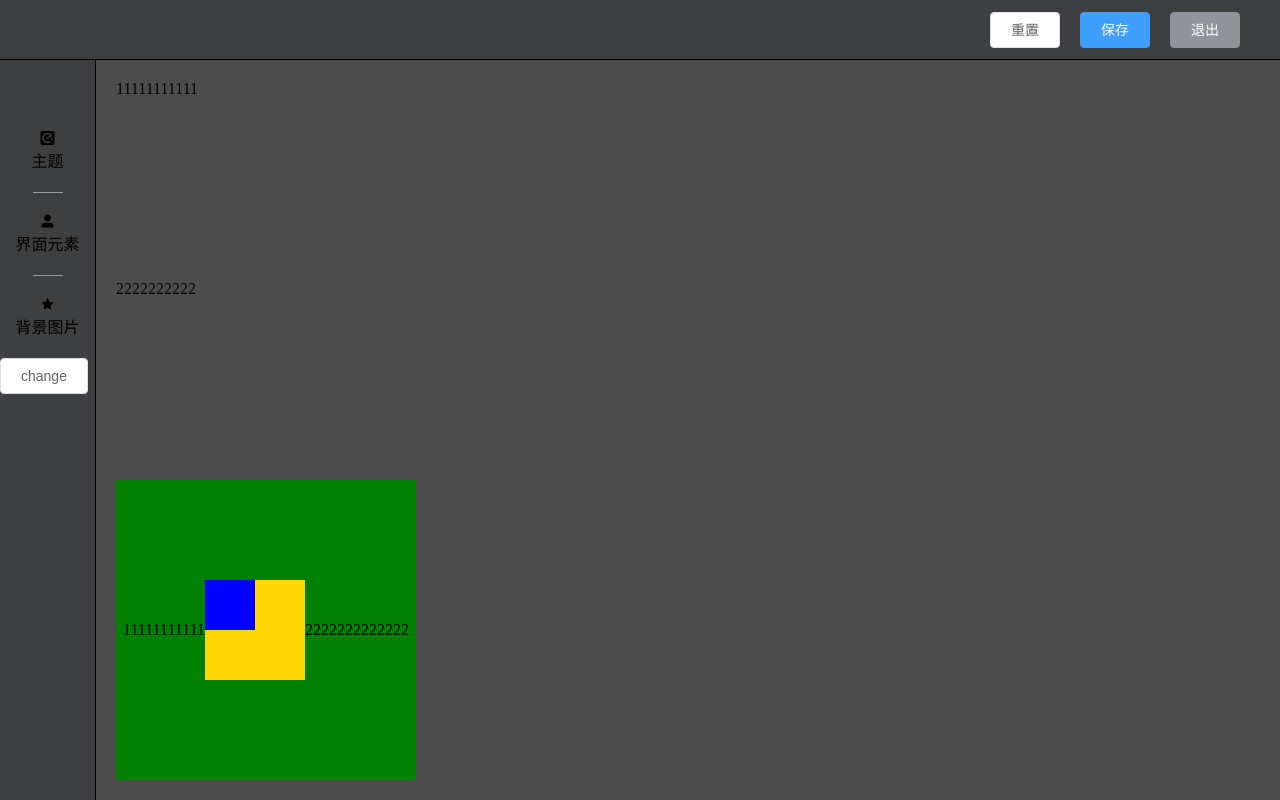
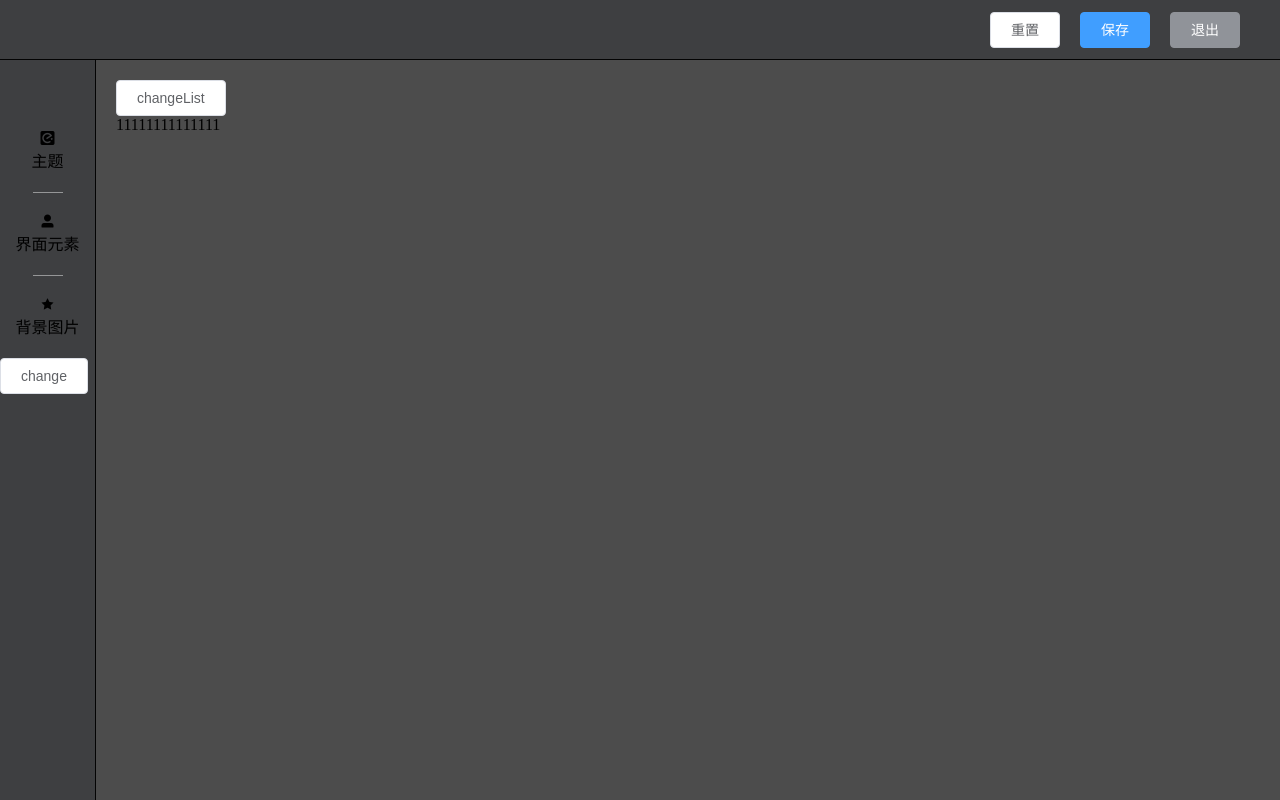
Before and after one commit to qq406601626/webDesign, a Vue app: page /#/pc in a window 1280 px wide. Built offline with nearby package versions, Linux system fonts and the light colour scheme.

Commit message:
修改Hover

```diff
--- a/src/views/pc/main.vue
+++ b/src/views/pc/main.vue
@@ -9,8 +9,7 @@
   <!--    >msg-->
   <!--  </el-button>-->
 
-
-  <div v-domHover.noShade style="width: 200px;height: 200px">11111111111</div>
+  <!-- <div v-domHover.noShade style="width: 200px;height: 200px">11111111111</div>
   <div v-domHover.noShade style="width: 200px;height: 200px">2222222222</div>
 
   <div
@@ -38,8 +37,13 @@
       ></div>
     </div>
     <div>2222222222222</div>
+  </div> -->
+
+  <el-button @click="changeList">changeList</el-button>
+
+  <div v-domHover v-for="(listItem, index) in list" :key="listItem">
+    <div>{{ listItem }}</div>
   </div>
-  <!-- <div v-domHover>1111</div> -->
 
   <collapse :visible="!!settingComponentName" class="main-setting-content-wrap">
     <template #default>
@@ -83,6 +87,7 @@ export default defineComponent({
   data() {
     return {
       settingComponentName: "",
+      list: ["11111111111111"],
     };
   },
 
@@ -93,6 +98,9 @@ export default defineComponent({
     afterHoverClick(componentName) {
       this.settingComponentName = componentName;
     },
+    changeList(){
+      this.list.unshift('qqqqqqqqqq')
+    }
   },
 });
 </script>
```
Also changed, not shown: src/plugins/domHover/index.js. Lines whose indentation alone changed are shown as unchanged.
